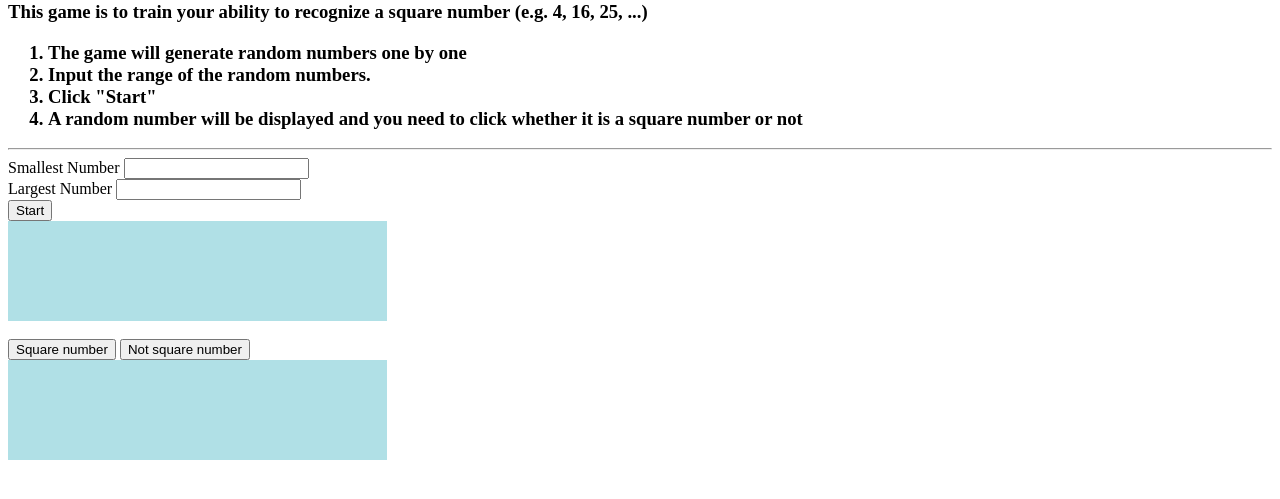
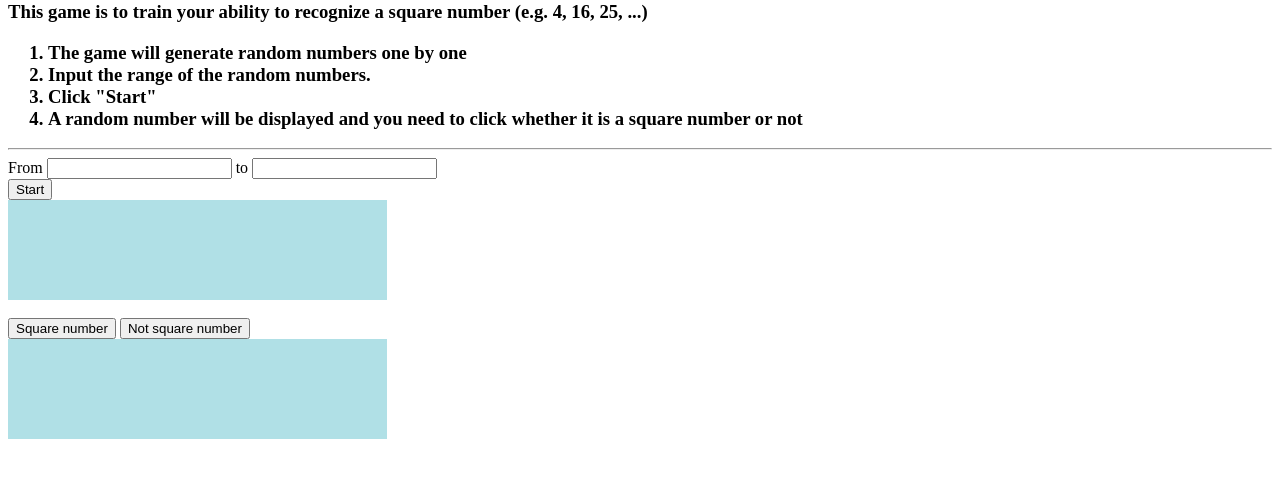
Before and after one commit to PhysicsMann/mathgame, a plain HTML site: page index.html in a window 1280 px wide. Shown: the part 79-578 px from the top of the page. Drawn offline with Linux system fonts and the light colour scheme.

Commit message:
Update index.html

```diff
--- a/index.html
+++ b/index.html
@@ -19,11 +19,11 @@
     </h3>
     <hr>
     <div>
-      <label for="smallest">Smallest Number</label>
+      From
+      <label for="smallest"></label>
       <input type="number" name="smallest" id="smallest" min="0" required>
-    </div>
-    <div>
-      <label for="largest">Largest Number</label>
+      to
+      <label for="largest"></label>
       <input type="number" name="largest" id="largest" min="0" required>
     </div>
     <div>
```
